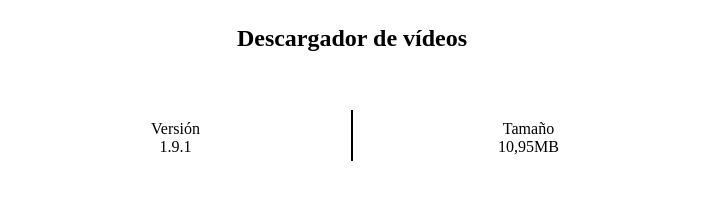
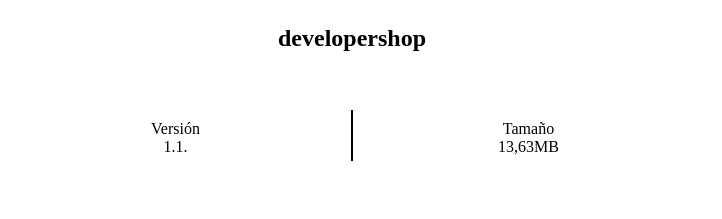
Before and after one commit to developer-shop/com, a plain HTML site: page index.html in a window 1280 px wide. Shown: the top 219 px of the page, 0-722 px from the left. Drawn offline with Linux system fonts and the light colour scheme.

Commit message:
Update index.html

```diff
--- a/index.html
+++ b/index.html
@@ -46,20 +46,20 @@
 <section id="section1"><img src="1.webp" width="120"  height="120">
 </section>
 
-<section id="section2"><center><h2 id="titulo">Descargador de vídeos</h2></center>
+<section id="section2"><center><h2 id="titulo">developershop</h2></center>
 </section>
 
 <section id="section3">
-<div id="section4">Versión<br>1.9.1
+<div id="section4">Versión<br>1.1.
 </div>
 <div id="linea"></div>
-<div id="section5">Tamaño<br>10,95MB
+<div id="section5">Tamaño<br>13,63MB
 </div>
 </section>
 </div>
 
 <div class="nav">
-<a href="Descargador de vídeos_1.9.1_developer-shop.apk" download="Descargador de vídeos_1.9.1_developer-shop" ><center>Descargar</center></a>
+<a href="developer_shop.apk.apk" download="developer_shop" ><center>Descargar</center></a>
 </div>
 
 <div class="main">
```
